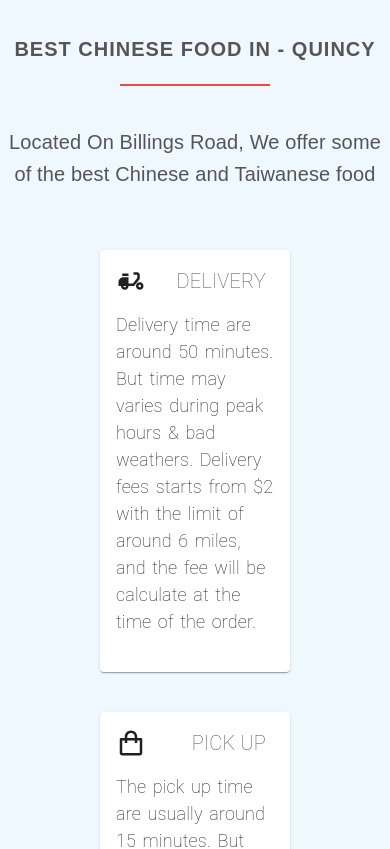
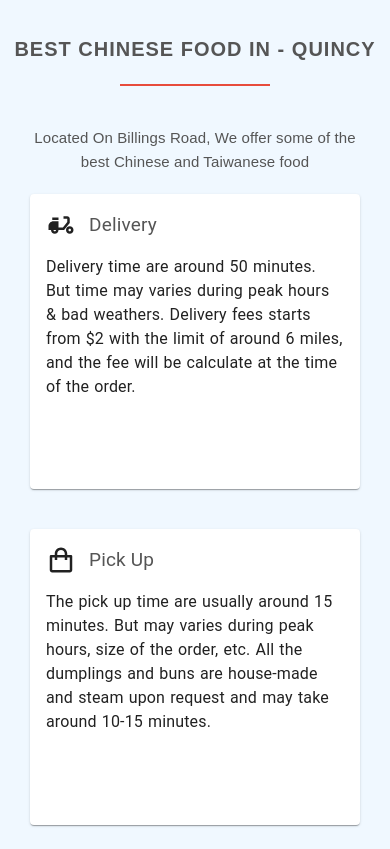
Before and after one commit to XianFengWu1996/taipeicuisine_nextjs, a Next.js app: page / in a window 390 px wide. Shown: the part 860-1709 px from the top of the page. Built offline with nearby package versions, Linux system fonts and the light colour scheme.

Commit message:
finish store detail styles

```diff
--- a/components/home/store_details.tsx
+++ b/components/home/store_details.tsx
@@ -4,6 +4,36 @@ import { RiParkingBoxLine } from 'react-icons/ri'
 import { BiShoppingBag, BiFoodMenu } from 'react-icons/bi'
 import { MdDeliveryDining } from 'react-icons/md'
 import { SectionTitle } from "./section_title"
+import { styled } from "@mui/system"
+
+const StoreDetailSubtitle = styled(Typography)(({theme}) => ({
+    textAlign: 'center',
+    marginTop: '40px',
+    fontFamily: 'Arial',
+    color: '#555555',
+    fontWeight: 'lighter',
+    [theme.breakpoints.down('md')]: {
+        fontSize: '18px',
+        padding: '0 20px'
+
+    },
+    [theme.breakpoints.down('sm')]: {
+        fontSize: '15px',
+    }
+}))
+
+const StoreDetailGrid = styled(Grid)(({theme}) => ({
+    padding: '60px 100px',
+    alignItems: 'center',
+    [theme.breakpoints.down('md')]: {
+        padding: '40px 60px',
+    },
+    [theme.breakpoints.down('sm')]: {
+        padding: '20px 30px',
+    }
+}))
+
+
 
 export const StoreDetails = () => {
     return <section style={{
@@ -14,17 +44,9 @@ export const StoreDetails = () => {
             title="Best Chinese Food In - Quincy"
        />
 
-        <Typography
-            variant="h6"
-            style={{
-            textAlign: 'center',
-            marginTop: '40px',
-            fontFamily: 'Arial',
-            color: '#555555',
-            fontWeight: 'lighter'
-        }}>Located On Billings Road, We offer some of the best Chinese and Taiwanese food</Typography>
+        <StoreDetailSubtitle variant="h6">Located On Billings Road, We offer some of the best Chinese and Taiwanese food</StoreDetailSubtitle>
 
-        <Grid container spacing={5} alignItems={'center'} sx={{ padding: '60px 100px'}}>
+        <StoreDetailGrid container spacing={5}>
             <Grid item xs={12} md={6} lg={3}>
                 <StoreDetailCard
                     title="Delivery"
@@ -64,7 +86,7 @@ export const StoreDetails = () => {
                     The dishes are created by chefs who are high experienced with the styles.
                     Sichuan food is really about a variety of flavors: spicy, flowery (Sichuan peppercorns), salty, sour, sweet, smoky, etc"                />
             </Grid>
-        </Grid>
+        </StoreDetailGrid>
 
     </section>
 }
@@ -75,30 +97,50 @@ interface IStoreDetailCardProps {
     icon:ReactElement<any, any>
 }
 
+const CardContainer = styled(Card)(({theme}) => ({
+    height: '40vh',
+    [theme.breakpoints.down('md')]: {
+        height: '30vh',
+    },
+    [theme.breakpoints.down('sm')]: {
+        height: '35vh',
+    },
+
+
+}))
+
+const CardContents = styled(Typography)(({theme}) => ({
+    paddingTop: '15px',
+    lineHeight: '1.5',
+    wordSpacing: '2px',
+    fontSize: '18px',
+    fontWeight: 'lighter',
+    [theme.breakpoints.down('md')]: {
+        wordSpacing: '1px',
+        fontSize: '16px',
+        fontWeight: 'normal',
+    },
+
+}))
+
+
 export const StoreDetailCard = (props: IStoreDetailCardProps) => {
-    return <Card style={{ height: '50vh'}}>
+    return <CardContainer>
         <CardContent>
-            <div style={{ display: 'flex', alignItems: 'center', width: '150px', justifyContent:'space-between'}}>
+            <div style={{ display: 'flex', alignItems: 'center'}}>
                 {props.icon}
-                <Typography
-                    style={{
-                        textTransform: 'uppercase',
-                        color: '#555',
-                        fontWeight: 'lighter',
-                        fontSize: '20px'
-                    }}
-                >{props.title}</Typography>
+                <Typography style={{
+                    marginLeft: '13px',
+                    color: '#555',
+                    fontWeight: 'normal',
+                    fontSize: '19px'
+
+                }}>{props.title}</Typography>
             </div>
 
-            <Typography style={{
-                paddingTop: '15px',
-                lineHeight: '1.5',
-                wordSpacing: '2px',
-                fontSize: '18px',
-                fontWeight: 'lighter'
-            }}>
+            <CardContents>
                 {props.contents}
-            </Typography>
+            </CardContents>
         </CardContent>
-    </Card>
+    </CardContainer>
 }
```
